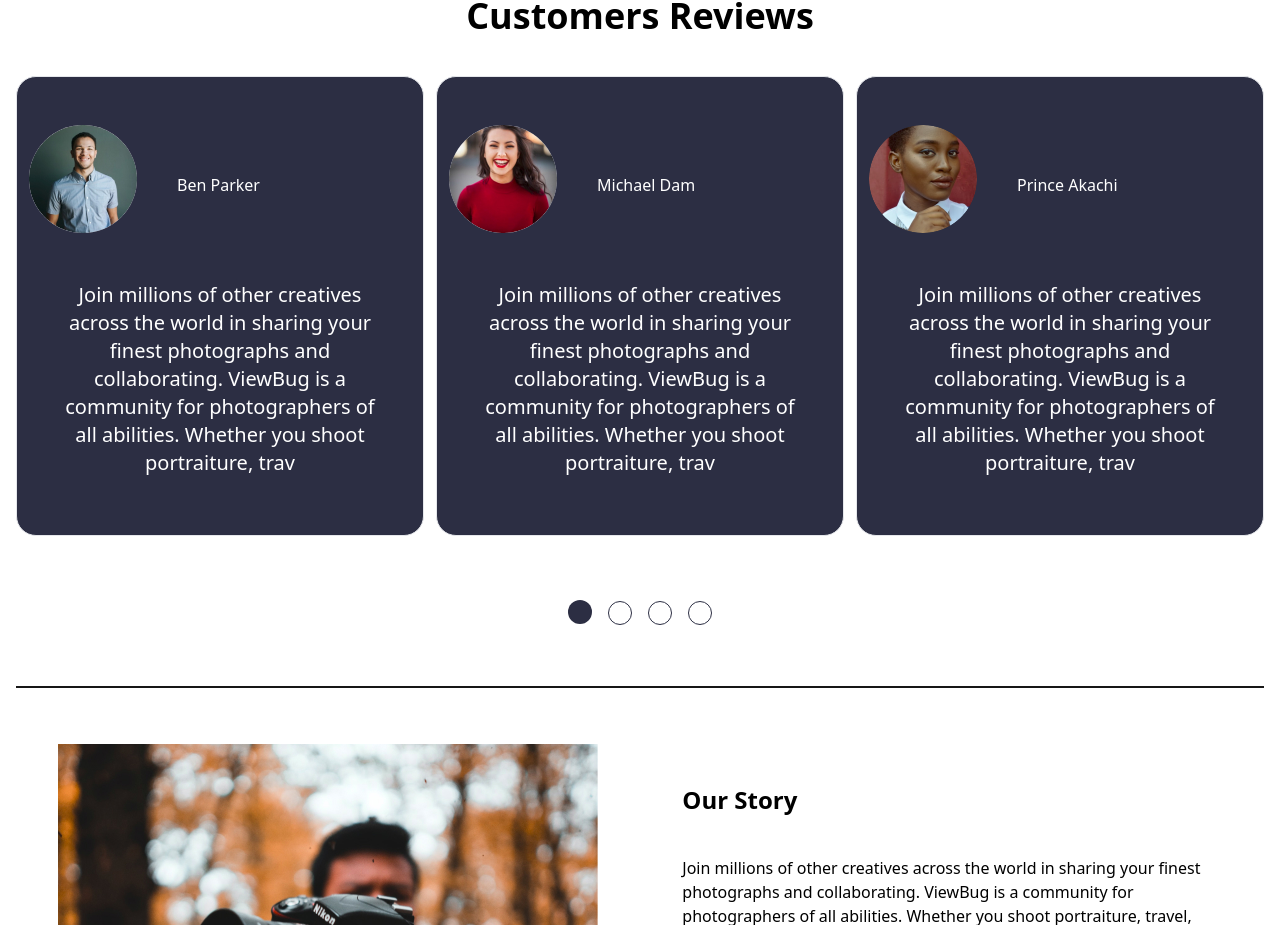
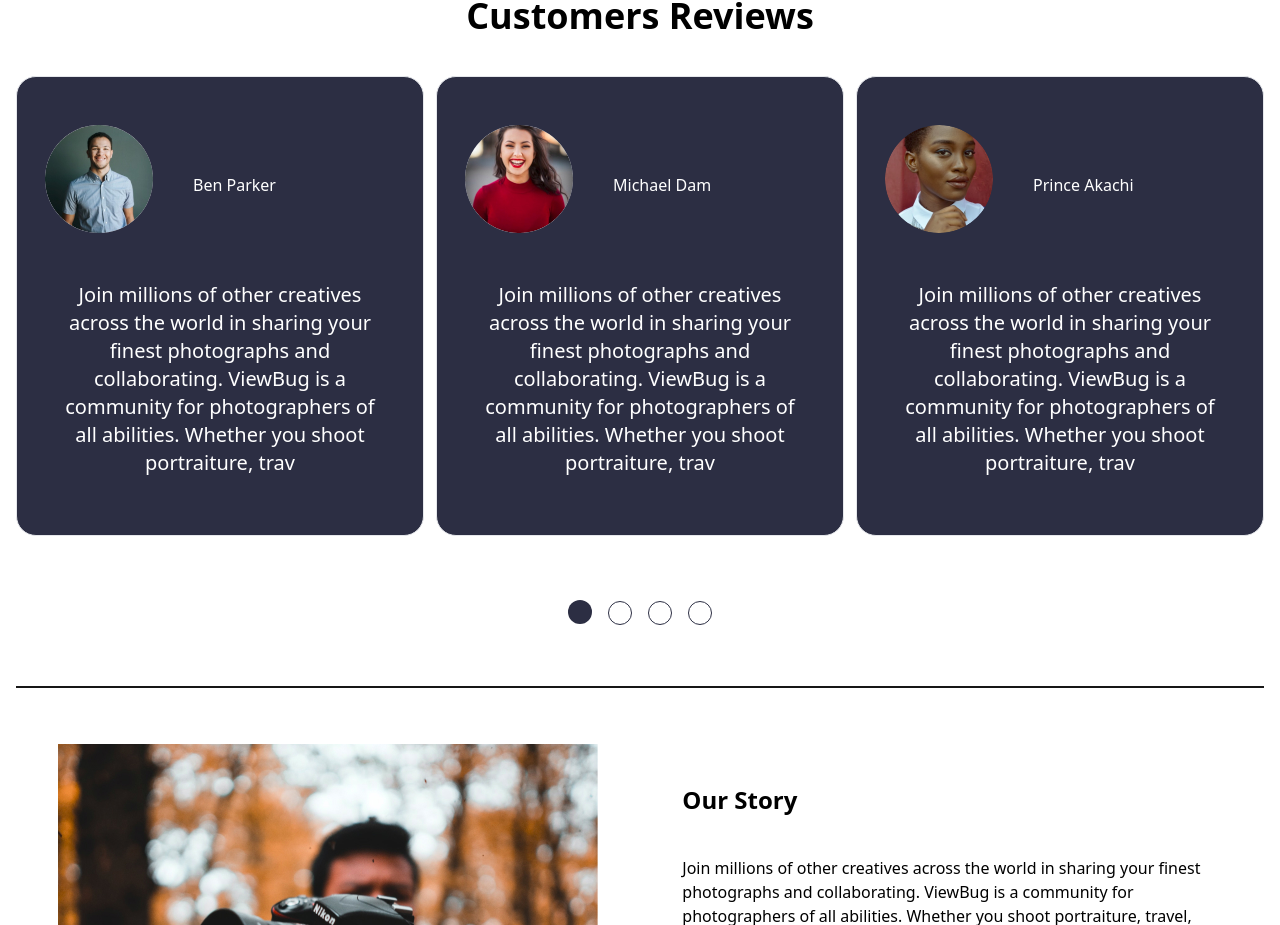
Before and after one commit to best2025j/FotoconWeb, a React (Create React App) app: page / in a window 1280 px wide. Shown: the part 1917-2842 px from the top of the page. Built offline with nearby package versions, Linux system fonts and the light colour scheme.

Commit message:
fixed card sizing issue

```diff
--- a/src/Components/CustomersReviews.jsx
+++ b/src/Components/CustomersReviews.jsx
@@ -12,9 +12,9 @@ const CustomersReviews = () => {
 
       {/* GRID */}
       <div className="grid grid-cols-1 lg:grid-cols-3 md:grid-cols-2 py-10 mx-auto gap-3">
-        <div className="border bg-[#2C2E43] text-white w-full h-[460px] lg:px-3 md:px-[1.5rem] px-[2rem] py-12  rounded-[20px]">
+        <div className="border bg-[#2C2E43] text-white w-full h-[460px] lg:px-3 md:px-[1.5rem]  py-12  rounded-[20px]">
           {/* IMAGE */}
-          <div className="flex space-x-10 space-y-12">
+          <div className="flex space-x-10 space-y-12 pl-4">
             <img src={Image} alt="" className="rounded-full " />
             <div className="">
               <p>Ben Parker</p>
@@ -32,9 +32,9 @@ const CustomersReviews = () => {
             </p>
           </div>
         </div>
-        <div className="border bg-[#2C2E43] text-white w-full h-[460px] lg:px-3 md:px-[1.5rem] px-[2rem] py-12  rounded-[20px]">
+        <div className="border bg-[#2C2E43] text-white w-full h-[460px] lg:px-3 md:px-[1.5rem]  py-12  rounded-[20px]">
           {/* IMAGE */}
-          <div className="flex space-x-10 space-y-12">
+          <div className="flex space-x-10 space-y-12 pl-4">
             <img src={Image1} alt="" className="rounded-full " />
             <div className="">
               <p>Michael Dam</p>
@@ -52,9 +52,9 @@ const CustomersReviews = () => {
             </p>
           </div>
         </div>
-        <div className="border bg-[#2C2E43] text-white w-full h-[460px] lg:px-3 md:px-[1.5rem] px-[2rem] py-12  rounded-[20px]">
+        <div className="border bg-[#2C2E43] text-white w-full h-[460px] lg:px-3 md:px-[1.5rem]  py-12  rounded-[20px]">
           {/* IMAGE */}
-          <div className="flex space-x-10 space-y-12">
+          <div className="flex space-x-10 space-y-12 pl-4">
             <img src={Image2} alt="" className="rounded-full " />
             <div className="">
               <p>Prince Akachi</p>
--- a/src/Components/Hero.jsx
+++ b/src/Components/Hero.jsx
@@ -10,7 +10,7 @@ const Hero = () => {
           <img
             src={image}
             alt="/"
-            className="w-full sm:h-[546px] h-[18.3rem] object-cover mix-blend-overlay"
+            className="w-full sm:h-[546px] h-[20rem] object-cover mix-blend-overlay"
           />
         </div>
 
--- a/src/Components/Navbar.jsx
+++ b/src/Components/Navbar.jsx
@@ -10,8 +10,8 @@ const Navbar = () => {
   const handleClose = () => setNav(!nav);
 
   return (
-    <div className="fixed w-full z-10 md:h-[5rem] h-[50px] bg-stone-100">
-      <div className="flex justify-between px-4 md:py-5 py-[8px] items-center">
+    <div className="fixed w-full z-10 md:h-[5rem] h-[54px] bg-stone-100">
+      <div className="flex justify-between px-4 md:py-5 py-[10px] items-center">
         <h1 className="md:text-2xl  font-bold">LOGO</h1>
 
         {/* LIST */}
--- a/src/Components/Story.jsx
+++ b/src/Components/Story.jsx
@@ -3,7 +3,7 @@ import Image from "../Assets/Rectangle 5.jpg";
 
 const Story = () => {
     return (
-      <div className="lg:flex md:flex sm:flex px-4 justify-around lg:justify-around lg:py-6 py-10 ">
+      <div className="lg:flex md:flex sm:flex lg:px-4 justify-around lg:justify-around lg:py-6 py-10 ">
         <div className="">
           <img src={Image} alt="/" className=" w-full h-[521px]" />
         </div>
```
